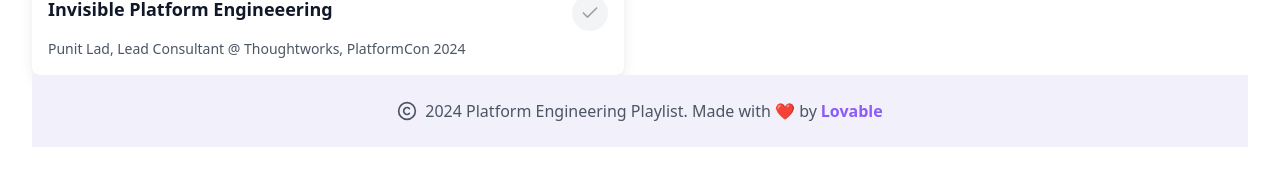
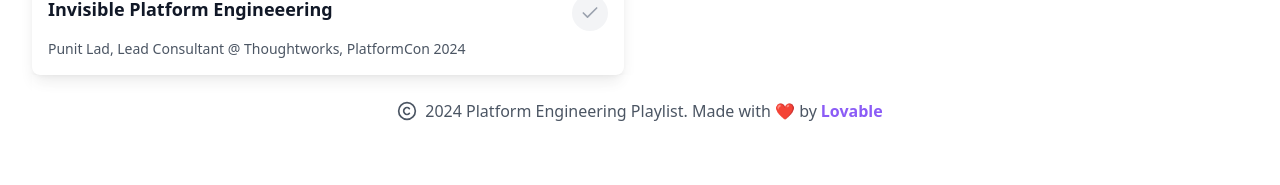
Before and after one commit to compscikaran/platform-eng-club, a React (Vite) app: page / in a window 1280 px wide. Shown: the part 1650-1835 px from the top of the page. Built offline with nearby package versions, Linux system fonts and the light colour scheme.

Commit message:
Visual edit in Lovable
Edited UI in Lovable

```diff
--- a/src/components/Footer.tsx
+++ b/src/components/Footer.tsx
@@ -1,26 +1,16 @@
-
 import React from 'react';
 import { Copyright } from 'lucide-react';
-
 const Footer = () => {
-  return (
-    <footer className="bg-[#F1F0FB] py-6 text-center">
+  return <footer className="py-6 text-center bg-white/[0.31]">
       <div className="container mx-auto px-4">
         <div className="flex justify-center items-center text-gray-600">
           <Copyright className="mr-2 h-5 w-5" />
           <span>2024 Platform Engineering Playlist. Made with ❤️ by </span>
-          <a
-            href="https://lovable.dev"
-            target="_blank"
-            rel="noopener noreferrer"
-            className="ml-1 font-bold text-[#8B5CF6] hover:underline"
-          >
+          <a href="https://lovable.dev" target="_blank" rel="noopener noreferrer" className="ml-1 font-bold text-[#8B5CF6] hover:underline">
             Lovable
           </a>
         </div>
       </div>
-    </footer>
-  );
+    </footer>;
 };
-
 export default Footer;
```
